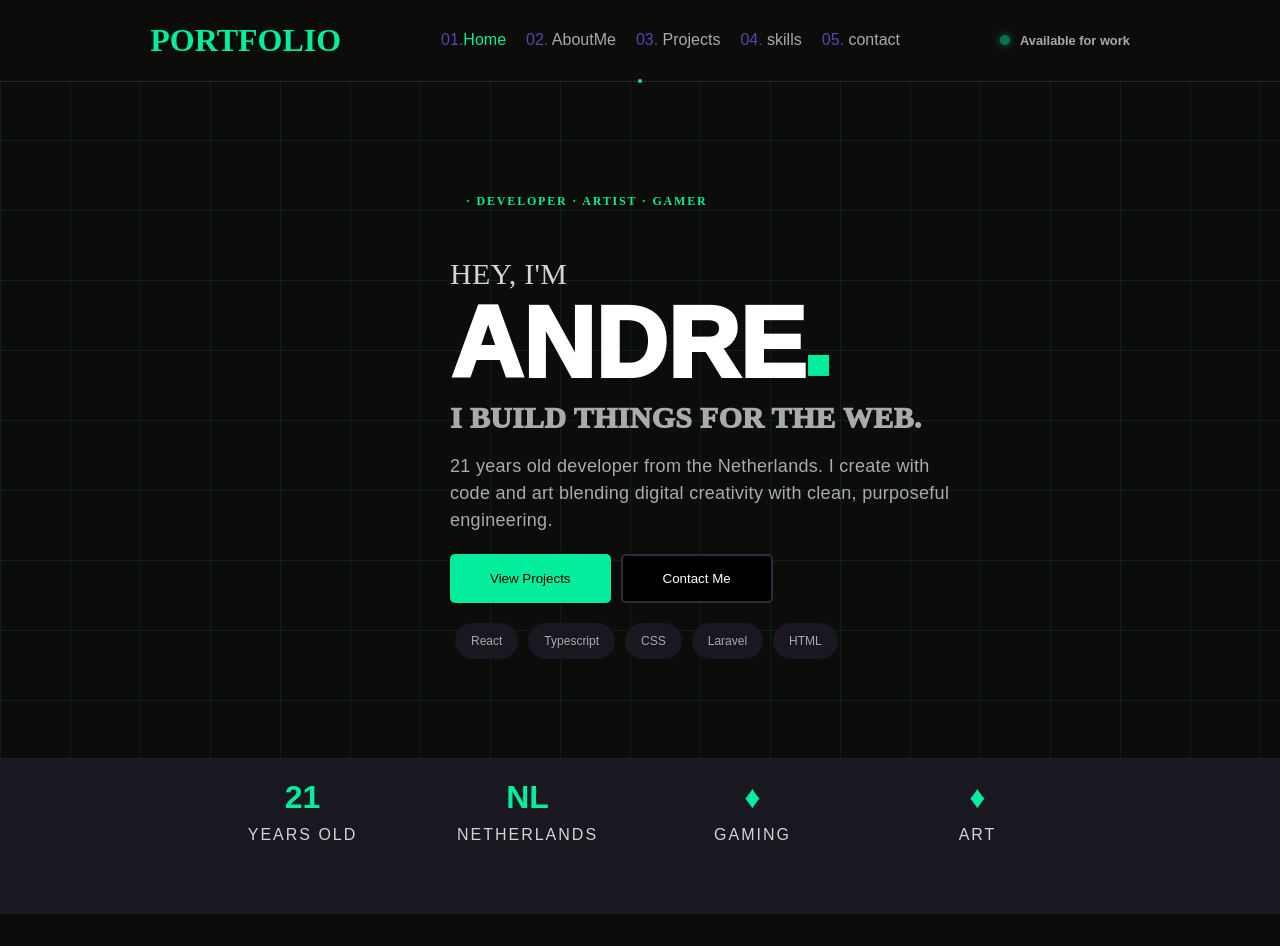
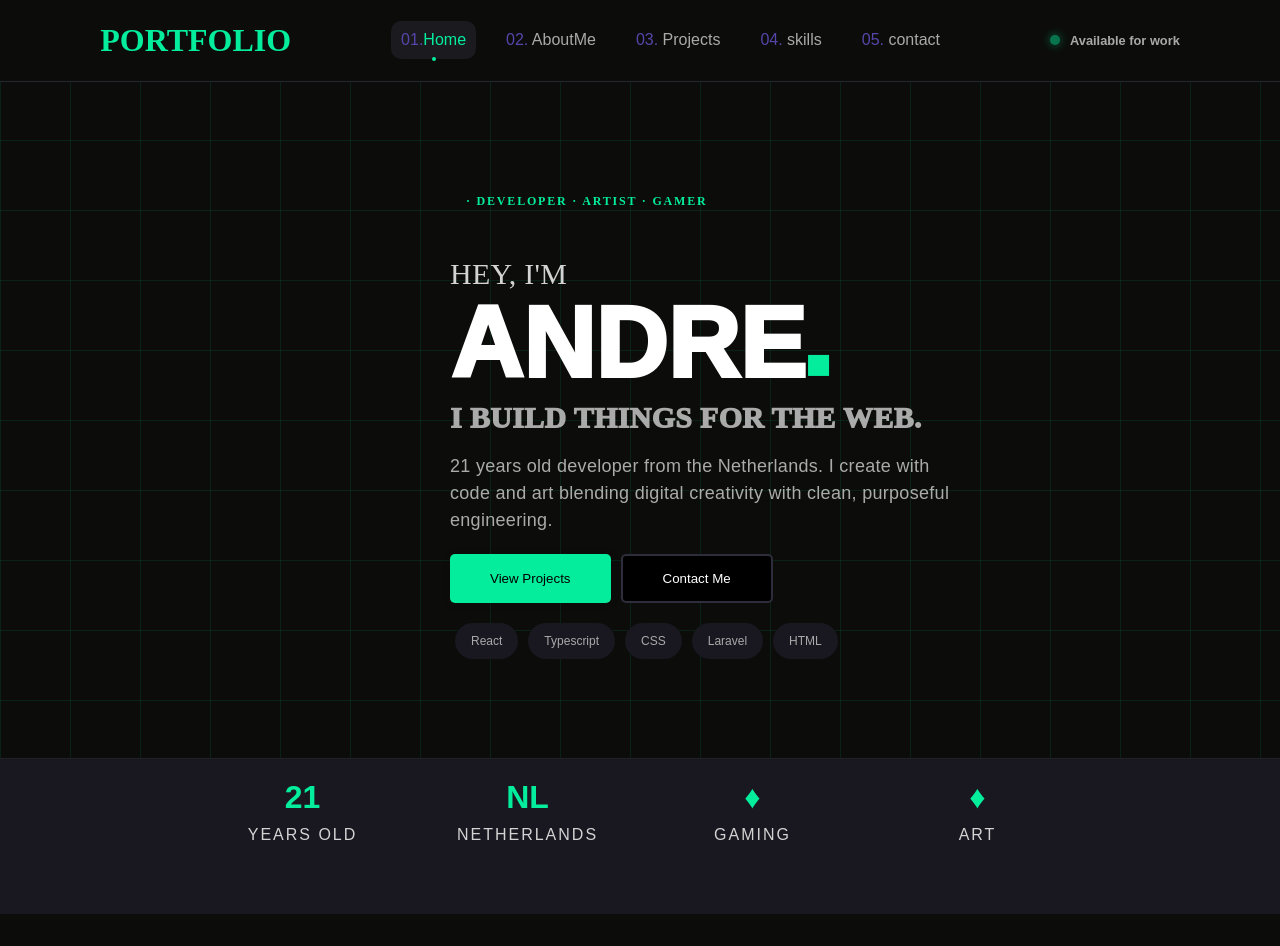
Before and after one commit to itzmitto/portfolioproject, a React (Vite) app: page / in a window 1280 px wide. Built offline with nearby package versions, Linux system fonts and the light colour scheme.

Commit message:
260ste commit

```diff
--- a/src/components/Header.css
+++ b/src/components/Header.css
@@ -31,14 +31,20 @@ header {
     nav a {
         text-decoration: none;
         color: darkgrey;
+        position: relative;
+        padding: 10px;
+        border-radius: 10px;
+        transition: background-color 0.2s ease, color 0.2s ease;
     }
 
     nav a:hover {
         color: lightgrey;
+        background-color: #1a1a1f;
     }
 
     nav a.active {
         color: #03ed9d;
+        background-color: #1a1a1f;
     }
 
     nav a.active::after {
@@ -89,75 +95,3 @@ header {
         box-shadow: 0 0 0px #03ed9d;
     }
 }
-
-
-
-
-
-
-
-/*
-header {
-    background-color: #0c0c0a;
-    padding: 20px 40px;
-    display: flex;
-    justify-content: center;
-    align-items: center;
-    gap: 100px;
-    border-bottom: 1px solid #262630;
-    position: sticky;
-    top: 0;
-    z-index: 100;
-
-
-    h1 {
-        margin: 0;
-        font-size: 2rem;
-        font-family: "Times New Roman", serif;
-    }
-
-    h3 {
-        color: darkgrey;
-        font-size: 0.8rem;
-        margin-left: right;
-    }
-
-    nav {
-        gap: 20px;
-        display: flex;
-    }
-
-    nav a {
-        text-decoration: none;
-        color: darkgrey;
-        position: relative;
-        padding: 6px 12px;
-        border-radius: 8px;
-        transition: background-color 0.2s ease, color 0.2s ease;
-    }
-
-    nav a:hover {
-        color: white;
-    }
-
-    nav a.active {
-        color: #03ed9d;
-        background-color: #1a1a1f;
-    }
-
-    nav a.active::after {
-        content: '';
-        position: absolute;
-        bottom: -2px;
-        left: 50%;
-        transform: translateX(-50%);
-        width: 4px;
-        height: 4px;
-        border-radius: 50%;
-        background-color: #03ed9d;
-    }
-
-}
-
-
-} */
```
Also changed, not shown: src/pages/Contact.css (line endings or trailing spaces), src/pages/Contact.tsx (line endings or trailing spaces), src/pages/Projects.css (line endings or trailing spaces), src/pages/Projects.tsx (line endings or trailing spaces).
